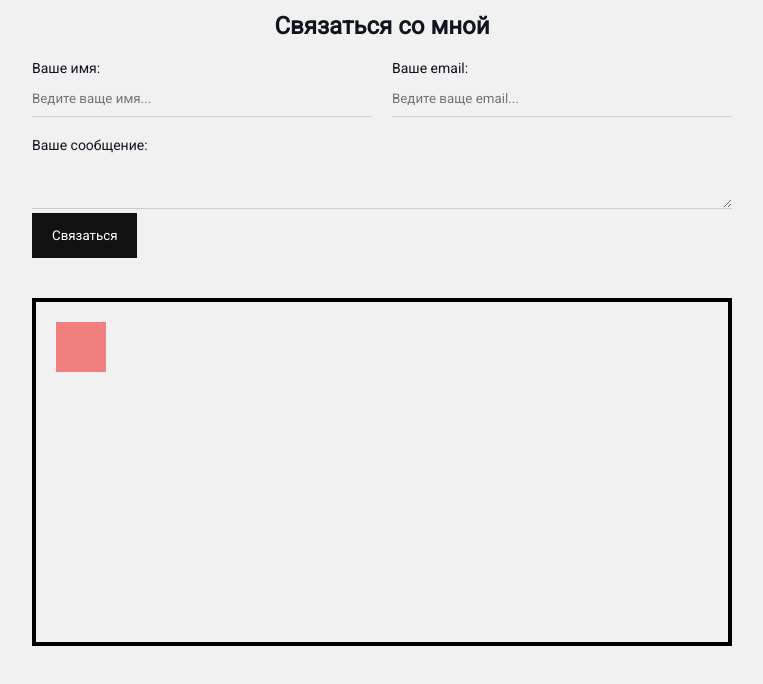
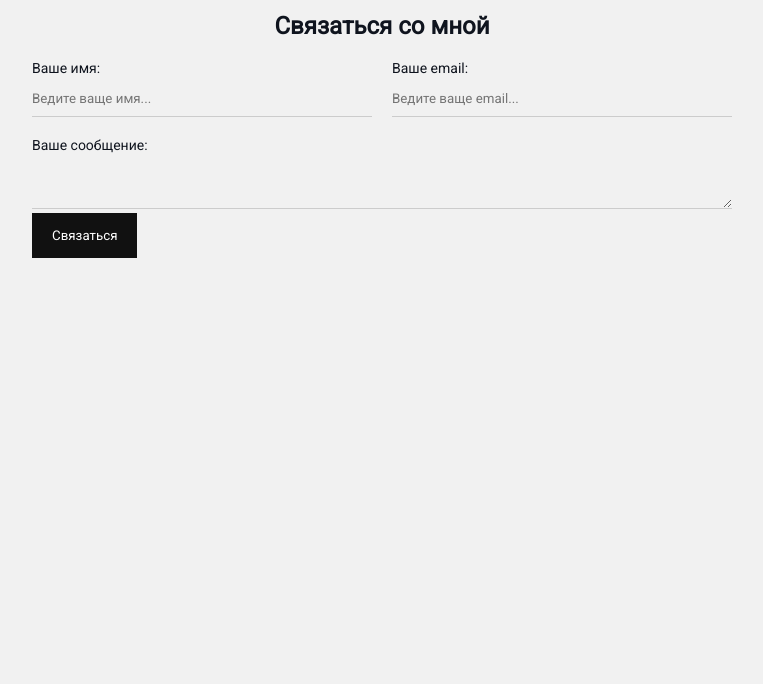
Before and after one commit to lordserg556/css, a plain HTML site: page index.html in a window 1280 px wide. Shown: the part 914-1598 px from the top of the page, without its empty margins (258-1021 px from the left). Drawn offline with Linux system fonts and the light colour scheme.

Commit message:
Add files via upload

```diff
--- a/styles.css
+++ b/styles.css
@@ -190,7 +190,7 @@ a:hover {
     opacity: 0.9;
 }
 
-.position {
+/* .position {
     position: relative;
     border: 4px solid black;
     margin-top: 40px;
@@ -204,4 +204,4 @@ a:hover {
     width: 50px;
     height: 50px;
     background: lightcoral;
-}
+} */
```
